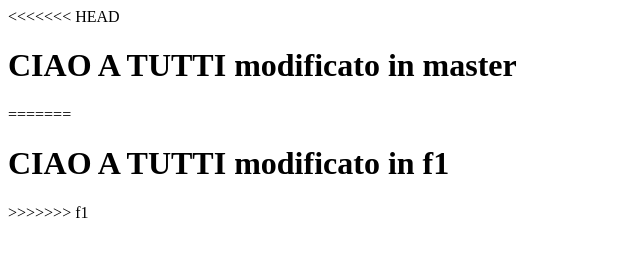
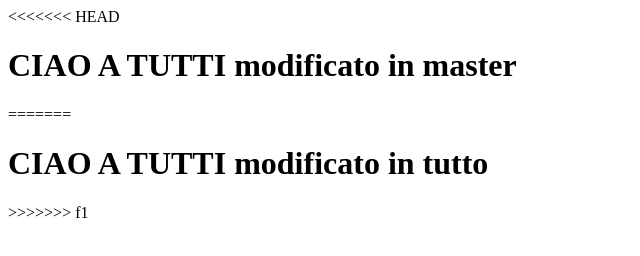
Before and after one commit to TommasoSartorel03/Prova, a plain HTML site: page index.html in a window 1280 px wide. Shown: the full height of the page, 0-640 px from the left. Drawn offline with Linux system fonts and the light colour scheme.

Commit message:
modificato con tutto

```diff
--- a/index.html
+++ b/index.html
@@ -2,6 +2,6 @@
 <<<<<<< HEAD
 <h1>CIAO A TUTTI modificato in master</h1>
 =======
-<h1>CIAO A TUTTI modificato in f1</h1>
+<h1>CIAO A TUTTI modificato in tutto</h1>
 >>>>>>> f1
 </html>
```
